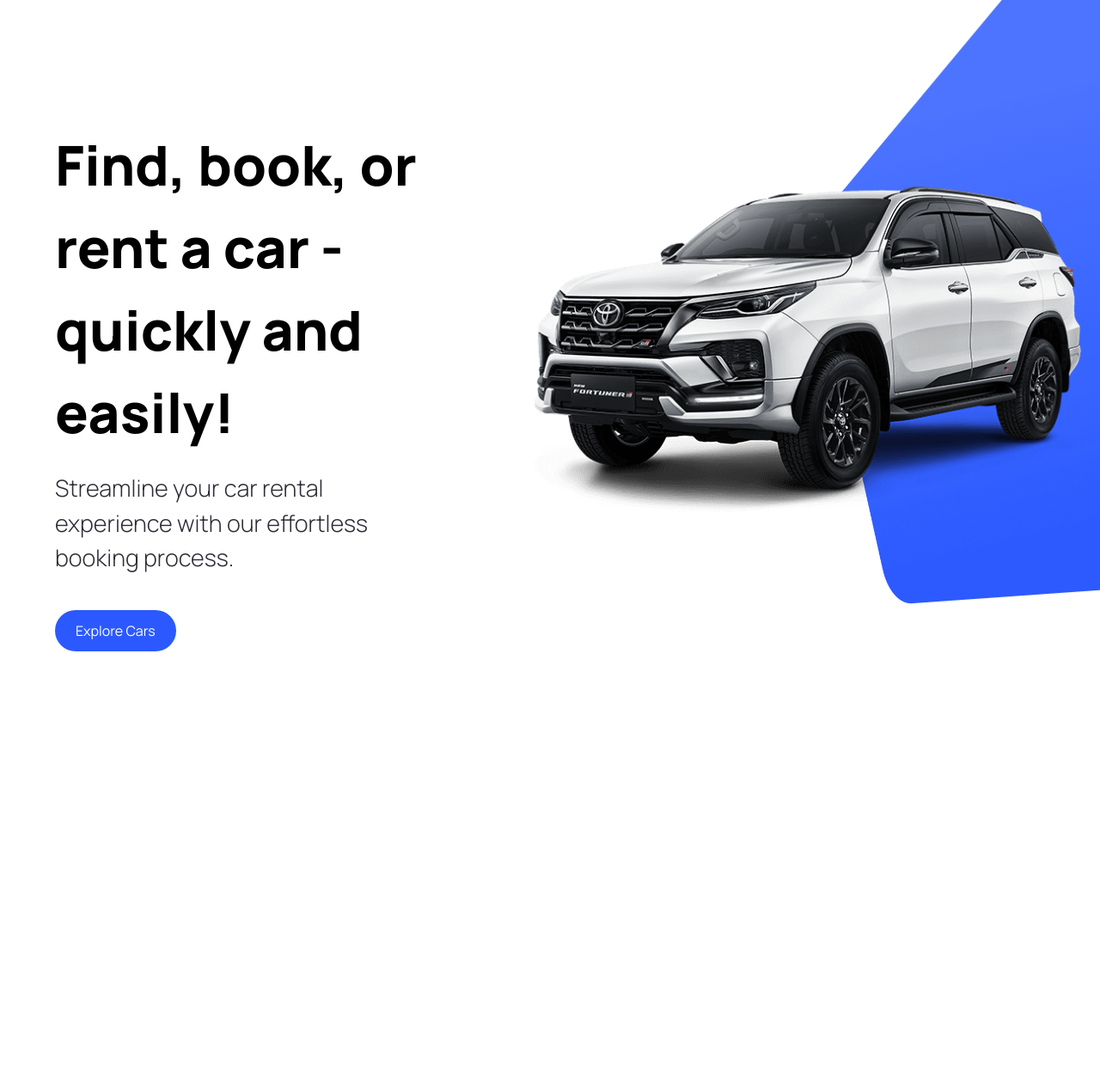
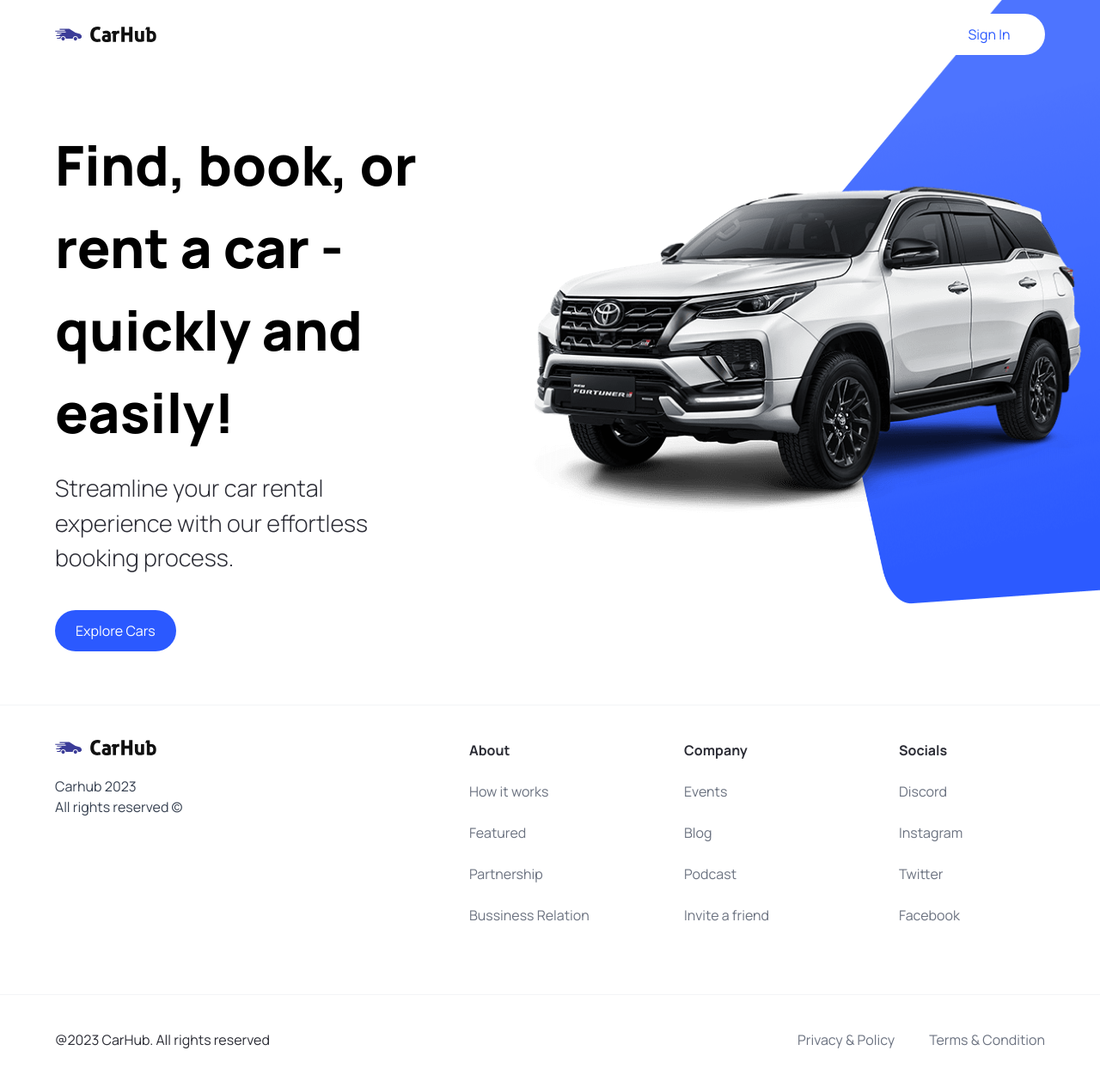
Before and after one commit to jennaly/car_showcase, a Next.js app: page / in a window 1280 px wide. Shown: the top 1258 px of the page at 86% size. Before the commit the page ends 800 px from the top, so only its background shows below. Built offline with nearby package versions, Linux system fonts and the light colour scheme.

Commit message:
set up general layout, navbar, and footer

```diff
--- a/app/layout.tsx
+++ b/app/layout.tsx
@@ -1,22 +1,23 @@
-import './globals.css'
-import type { Metadata } from 'next'
-import { Inter } from 'next/font/google'
-
-const inter = Inter({ subsets: ['latin'] })
+import { Footer, Navbar } from "@/components";
+import "./globals.css";
 
 export const metadata: Metadata = {
-  title: 'Create Next App',
-  description: 'Generated by create next app',
-}
+  title: "Car Hub",
+  description: "Discover the best cars in the world.",
+};
 
 export default function RootLayout({
   children,
 }: {
-  children: React.ReactNode
+  children: React.ReactNode;
 }) {
   return (
     <html lang="en">
-      <body className={inter.className}>{children}</body>
+      <body className="relative">
+        <Navbar />
+        {children}
+        <Footer />
+      </body>
     </html>
-  )
+  );
 }
--- a/components/CustomButton.tsx
+++ b/components/CustomButton.tsx
@@ -6,6 +6,7 @@
   title,
   containerStyles,
   handleClick,
+  btnType,
 }: CustomButtonProps) => {
   return (
     <button
--- /dev/null
+++ b/components/Footer.tsx
@@ -0,0 +1,57 @@
+import Image from "next/image";
+import Link from "next/link";
+import { footerLinks } from "@/constants";
+
+const Footer = () => {
+  return (
+    <footer className="flex flex-col text-black-100 mt-5 border-t border-gray-100">
+      <div className="flex max-md:flex-col flex-wrap justify-between gap-5 sm:px-16 px-6 py-10">
+        <div className="flex flex-col justify-start items-start gap-6">
+          <Image
+            src="/logo.svg"
+            alt="logo"
+            width={118}
+            height={18}
+            className="object-contain"
+          />
+          <p className="text-base text-gray-700">
+            Carhub 2023 <br />
+            All rights reserved &copy;{" "}
+          </p>
+        </div>
+
+        <div className="footer__links">
+          {footerLinks.map((linkCategory) => (
+            <div key={linkCategory.title} className="footer__link">
+              <h3 className="font-bold">{linkCategory.title}</h3>
+              {linkCategory.links.map((item) => (
+                <Link
+                  key={item.title}
+                  href={item.url}
+                  className="text-gray-500"
+                >
+                  {item.title}
+                </Link>
+              ))}
+            </div>
+          ))}
+        </div>
+      </div>
+
+      <div className="flex justify-between items-center flex-wrap mt-10 border-t border-gray-100 sm:px-16 px-6 py-10">
+        <p>@2023 CarHub. All rights reserved</p>
+
+        <div className="footer__copyrights-link">
+          <Link href="/" className="text-gray-500">
+            Privacy & Policy
+          </Link>
+          <Link href="/" className="text-gray-500">
+            Terms & Condition
+          </Link>
+        </div>
+      </div>
+    </footer>
+  );
+};
+
+export default Footer;
--- /dev/null
+++ b/components/Navbar.tsx
@@ -0,0 +1,29 @@
+import Image from "next/image";
+import Link from "next/link";
+import CustomButton from "./CustomButton";
+
+const Navbar = () => {
+  return (
+    <header className="w-full absolute z-10">
+      <nav className="max-w-[1440px] mx-auto flex justify-between items-center sm:px-16 px-6 py-4">
+        <Link href="/" className="flex justify-center items-center">
+          <Image
+            src="/logo.svg"
+            alt="Car Hub Logo"
+            width={118}
+            height={18}
+            className="object-contain"
+          />
+        </Link>
+
+        <CustomButton
+          title="Sign In"
+          btnType="button"
+          containerStyles="text-primary-blue rounded-full bg-white min-w-[130px]"
+        />
+      </nav>
+    </header>
+  );
+};
+
+export default Navbar;
--- a/components/index.ts
+++ b/components/index.ts
@@ -1,4 +1,6 @@
 import Hero from "./Hero";
 import CustomButton from "./CustomButton";
+import Navbar from "./Navbar";
+import Footer from "./Footer";
 
-export { Hero };
+export { Hero, CustomButton, Navbar, Footer };
--- /dev/null
+++ b/constants/index.ts
@@ -0,0 +1,101 @@
+export const manufacturers = [
+  "Acura",
+  "Alfa Romeo",
+  "Aston Martin",
+  "Audi",
+  "Bentley",
+  "BMW",
+  "Buick",
+  "Cadillac",
+  "Chevrolet",
+  "Chrysler",
+  "Citroen",
+  "Dodge",
+  "Ferrari",
+  "Fiat",
+  "Ford",
+  "GMC",
+  "Honda",
+  "Hyundai",
+  "Infiniti",
+  "Jaguar",
+  "Jeep",
+  "Kia",
+  "Lamborghini",
+  "Land Rover",
+  "Lexus",
+  "Lincoln",
+  "Maserati",
+  "Mazda",
+  "McLaren",
+  "Mercedes-Benz",
+  "MINI",
+  "Mitsubishi",
+  "Nissan",
+  "Porsche",
+  "Ram",
+  "Rolls-Royce",
+  "Subaru",
+  "Tesla",
+  "Toyota",
+  "Volkswagen",
+  "Volvo",
+];
+
+export const yearsOfProduction = [
+  { title: "Year", value: "" },
+  { title: "2015", value: "2015" },
+  { title: "2016", value: "2016" },
+  { title: "2017", value: "2017" },
+  { title: "2018", value: "2018" },
+  { title: "2019", value: "2019" },
+  { title: "2020", value: "2020" },
+  { title: "2021", value: "2021" },
+  { title: "2022", value: "2022" },
+  { title: "2023", value: "2023" },
+];
+
+export const fuels = [
+  {
+    title: "Fuel",
+    value: "",
+  },
+  {
+    title: "Gas",
+    value: "Gas",
+  },
+  {
+    title: "Electricity",
+    value: "Electricity",
+  },
+];
+
+export const footerLinks = [
+  {
+    title: "About",
+    links: [
+      { title: "How it works", url: "/" },
+      { title: "Featured", url: "/" },
+      { title: "Partnership", url: "/" },
+      { title: "Bussiness Relation", url: "/" },
+    ],
+  },
+  {
+    title: "Company",
+    links: [
+      { title: "Events", url: "/" },
+      { title: "Blog", url: "/" },
+      { title: "Podcast", url: "/" },
+      { title: "Invite a friend", url: "/" },
+    ],
+  },
+  {
+    title: "Socials",
+    links: [
+      { title: "Discord", url: "/" },
+      { title: "Instagram", url: "/" },
+      { title: "Twitter", url: "/" },
+      { title: "Facebook", url: "/" },
+    ],
+  },
+];
--- a/types/index.ts
+++ b/types/index.ts
@@ -4,4 +4,5 @@
   title: string;
   containerStyles?: string;
   handleClick?: MouseEventHandler<HTMLButtonElement>;
+  btnType?: "button" | "submit";
 }
```
